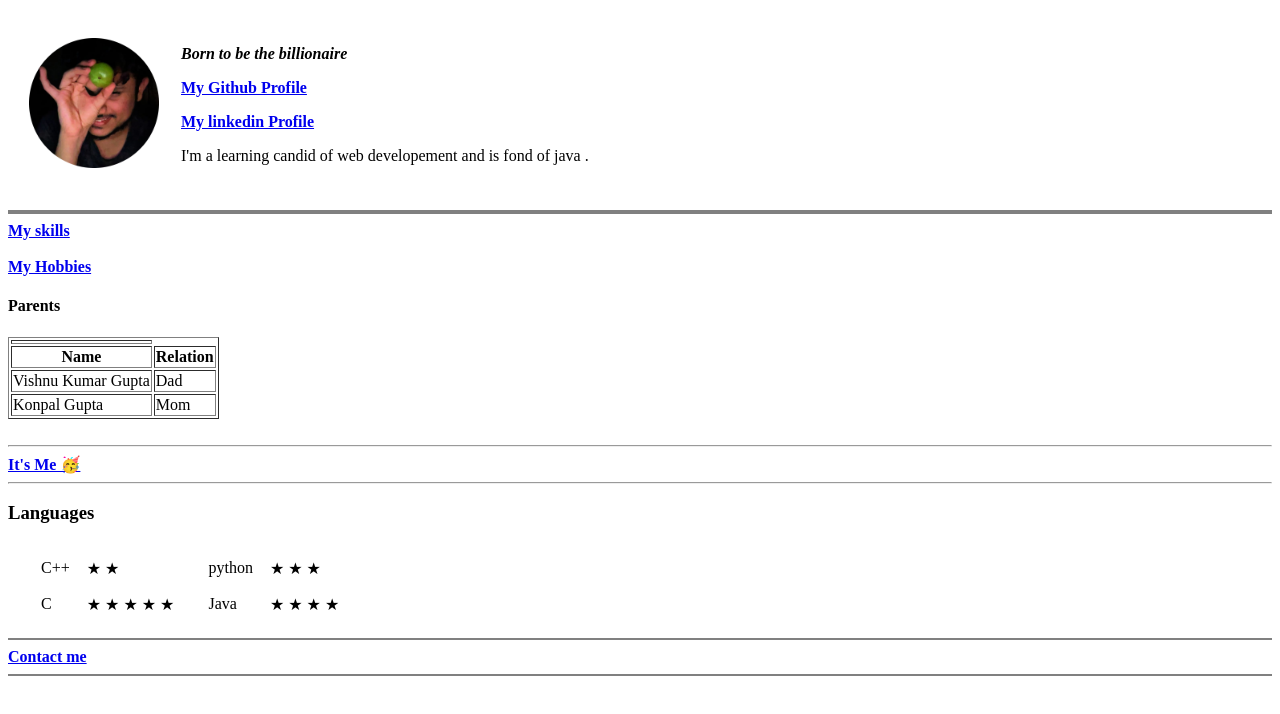
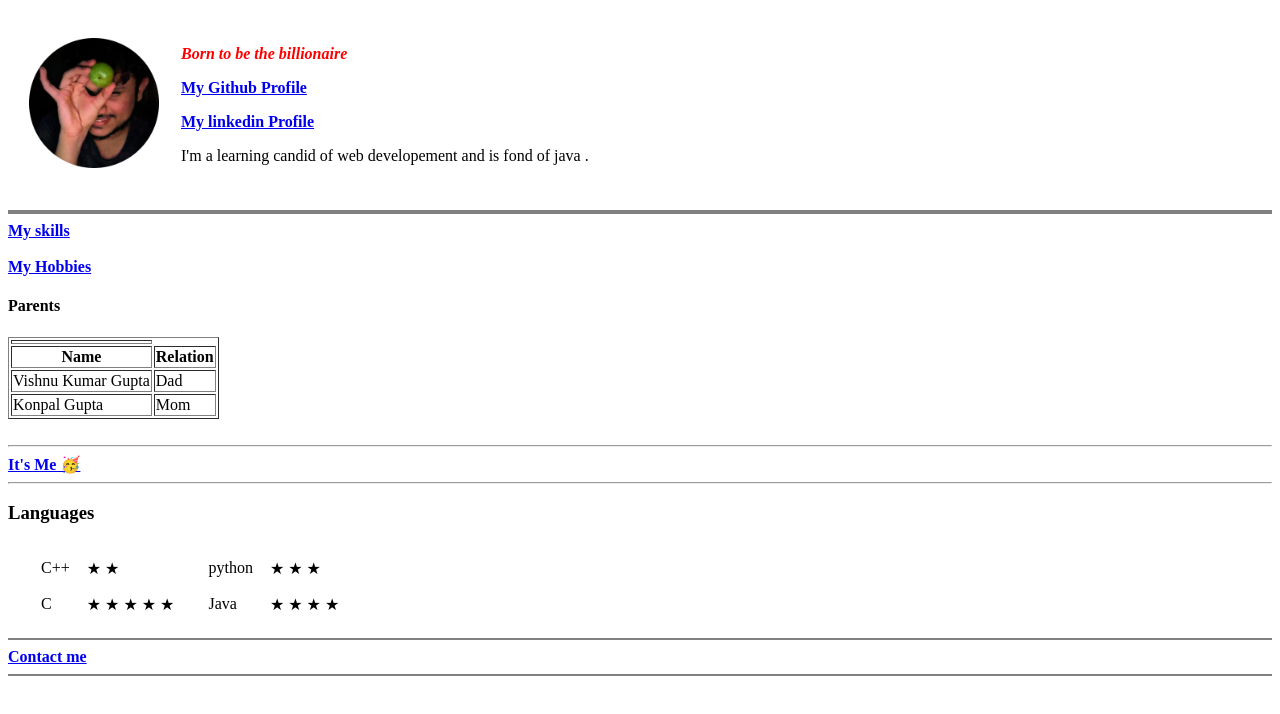
Before and after one commit to pragyangupta18/Trial-Cv-html, a plain HTML site: page index.html in a window 1280 px wide. Drawn offline with Linux system fonts and the light colour scheme.

Commit message:
Update index.html

```diff
--- a/index.html
+++ b/index.html
@@ -8,7 +8,7 @@
     <table cellspacing = "20">
         <tr>
             <td><img src="Piehu.-modified.png" alt="pragyan's profile picture"width = "130" height="130" border = "0" ></td>
-            <td><p><em><strong>Born to be the billionaire</strong></em></p>
+            <td><p style="color:red;"><em><strong>Born to be the billionaire</strong></em></p>
                 <p></strong><a href="https://github.com/pragyangupta18"> <strong> My Github Profile </strong> </a></p>
                 <p></strong><a href="https://www.linkedin.com/in/pragyan-gupta-a71384229/"> <strong> My linkedin Profile </strong> </a></p>
                 <p> I'm a learning candid of web developement and is fond of java . </p></td>
```
